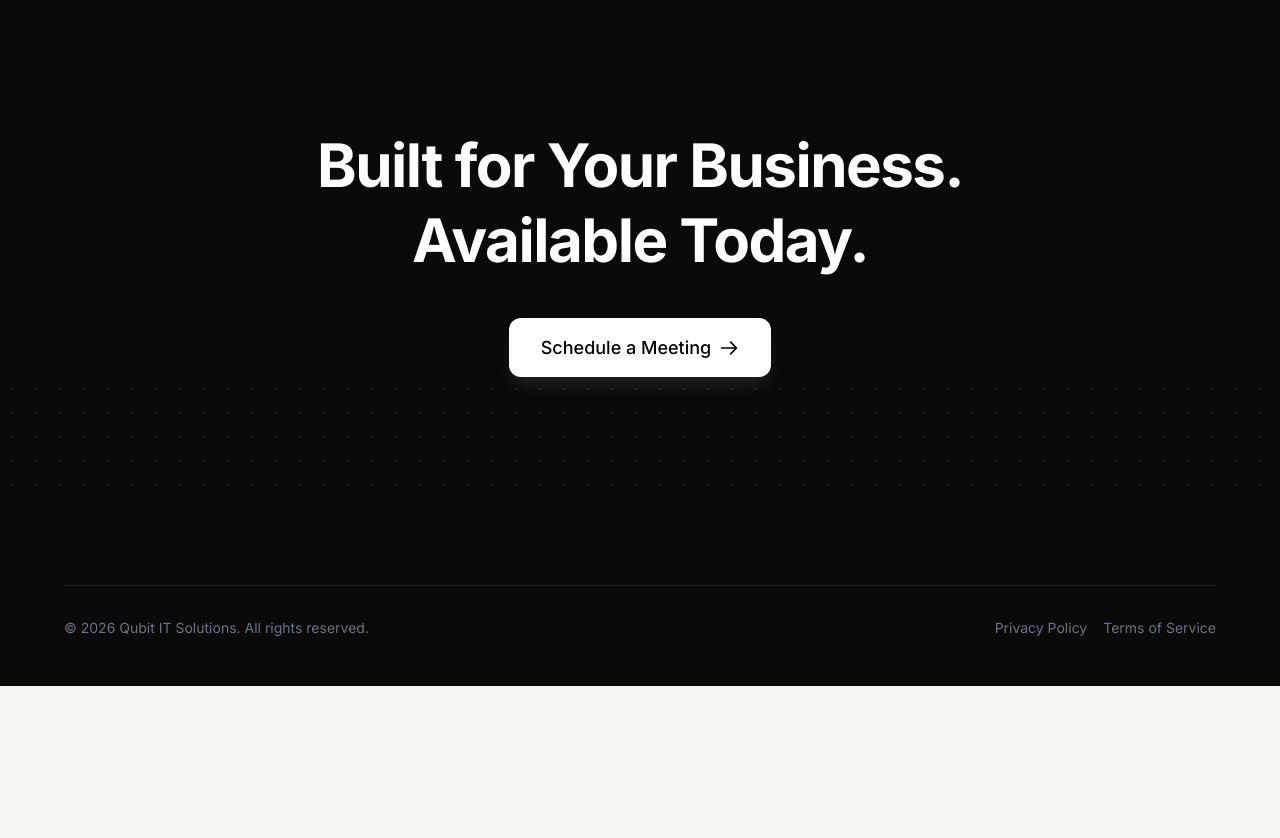
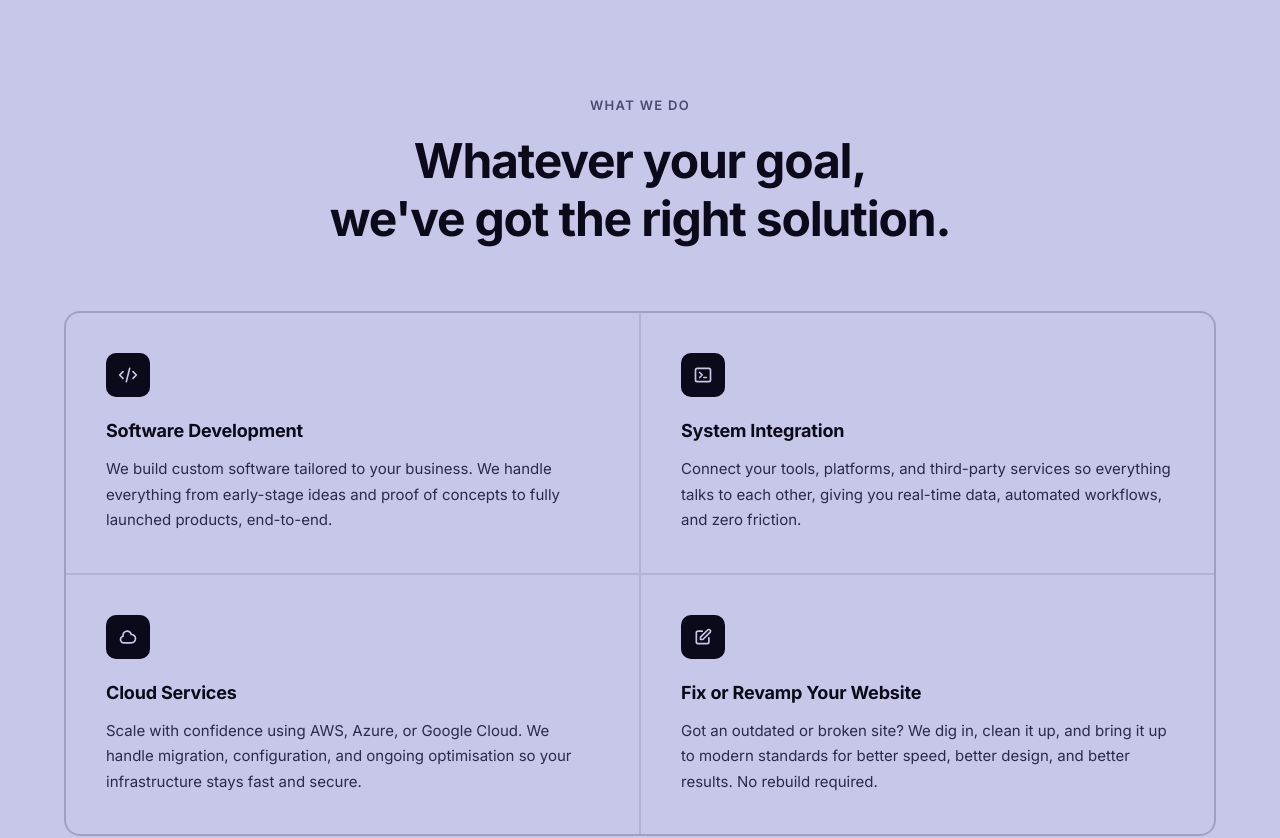
Before and after one commit to 19Kushagra0/it-solutions, a Next.js app: page / in a window 1280 px wide. Shown: the part 2580-3418 px from the top of the page. Before the commit the page ends 3266 px from the top, so only its background shows below. Built offline with nearby package versions, Linux system fonts and the light colour scheme.

Commit message:
what we do section added

```diff
--- a/src/app/page.tsx
+++ b/src/app/page.tsx
@@ -263,6 +263,75 @@ export default function Home() {
         </div>
       </section>
 
+      {/* ── Services Section ── */}
+      <section className={styles.servicesSection}>
+        <div className={styles.servicesContainer}>
+          <p className={styles.servicesEyebrow}>what we do</p>
+          <h2 className={styles.servicesTitle}>
+            Whatever your goal,<br />
+            we&apos;ve got the right solution.
+          </h2>
+          <div className={styles.servicesGrid}>
+            {/* Card 1 */}
+            <div className={styles.serviceCard}>
+              <div className={styles.serviceIcon}>
+                <svg fill="none" viewBox="0 0 24 24" stroke="currentColor" strokeWidth={2}>
+                  <path strokeLinecap="round" strokeLinejoin="round" d="M10 20l4-16m4 4l4 4-4 4M6 16l-4-4 4-4" />
+                </svg>
+              </div>
+              <h3 className={styles.serviceCardTitle}>Software Development</h3>
+              <p className={styles.serviceCardDesc}>
+                We build custom software tailored to your business. We handle
+                everything from early-stage ideas and proof of concepts to
+                fully launched products, end-to-end.
+              </p>
+            </div>
+            {/* Card 2 */}
+            <div className={styles.serviceCard}>
+              <div className={styles.serviceIcon}>
+                <svg fill="none" viewBox="0 0 24 24" stroke="currentColor" strokeWidth={2}>
+                  <path strokeLinecap="round" strokeLinejoin="round" d="M8 9l3 3-3 3m5 0h3M5 20h14a2 2 0 002-2V6a2 2 0 00-2-2H5a2 2 0 00-2 2v12a2 2 0 002 2z" />
+                </svg>
+              </div>
+              <h3 className={styles.serviceCardTitle}>System Integration</h3>
+              <p className={styles.serviceCardDesc}>
+                Connect your tools, platforms, and third-party services so
+                everything talks to each other, giving you real-time data,
+                automated workflows, and zero friction.
+              </p>
+            </div>
+            {/* Card 3 */}
+            <div className={styles.serviceCard}>
+              <div className={styles.serviceIcon}>
+                <svg fill="none" viewBox="0 0 24 24" stroke="currentColor" strokeWidth={2}>
+                  <path strokeLinecap="round" strokeLinejoin="round" d="M3 15a4 4 0 004 4h9a5 5 0 10-.1-9.999 5.002 5.002 0 10-9.78 2.096A4.001 4.001 0 003 15z" />
+                </svg>
+              </div>
+              <h3 className={styles.serviceCardTitle}>Cloud Services</h3>
+              <p className={styles.serviceCardDesc}>
+                Scale with confidence using AWS, Azure, or Google Cloud. We
+                handle migration, configuration, and ongoing optimisation so
+                your infrastructure stays fast and secure.
+              </p>
+            </div>
+            {/* Card 4 */}
+            <div className={styles.serviceCard}>
+              <div className={styles.serviceIcon}>
+                <svg fill="none" viewBox="0 0 24 24" stroke="currentColor" strokeWidth={2}>
+                  <path strokeLinecap="round" strokeLinejoin="round" d="M11 5H6a2 2 0 00-2 2v11a2 2 0 002 2h11a2 2 0 002-2v-5m-1.414-9.414a2 2 0 112.828 2.828L11.828 15H9v-2.828l8.586-8.586z" />
+                </svg>
+              </div>
+              <h3 className={styles.serviceCardTitle}>Fix or Revamp Your Website</h3>
+              <p className={styles.serviceCardDesc}>
+                Got an outdated or broken site? We dig in, clean it up, and
+                bring it up to modern standards for better speed, better design,
+                and better results. No rebuild required.
+              </p>
+            </div>
+          </div>
+        </div>
+      </section>
+
       {/* ── CTA Section ── */}
       <section className={styles.ctaSection}>
         <div className={styles.ctaContainer}>
--- a/src/styles/homepage.module.css
+++ b/src/styles/homepage.module.css
@@ -633,6 +633,122 @@
   line-height: 1.625;
 }
 
+/* ── Services Section ── */
+.servicesSection {
+  background-color: #c7c7e9;
+  padding: 6rem 4rem;
+}
+
+@media screen and (max-width: 1023px) {
+  .servicesSection {
+    padding: 5rem 2rem;
+  }
+}
+
+@media screen and (max-width: 639px) {
+  .servicesSection {
+    padding: 4rem 1.5rem;
+  }
+}
+
+.servicesContainer {
+  max-width: 80rem;
+  margin-left: auto;
+  margin-right: auto;
+}
+
+.servicesEyebrow {
+  font-size: 0.8125rem;
+  font-weight: 600;
+  text-transform: uppercase;
+  letter-spacing: 0.1em;
+  color: #4a4a72;
+  margin-bottom: 1rem;
+  text-align: center;
+}
+
+.servicesTitle {
+  font-size: 3rem;
+  font-weight: 700;
+  letter-spacing: -0.025em;
+  line-height: 1.2;
+  color: #0a0a1a;
+  margin-bottom: 4rem;
+  max-width: 42rem;
+  text-align: center;
+  margin-left: auto;
+  margin-right: auto;
+}
+
+@media screen and (max-width: 1023px) {
+  .servicesTitle {
+    font-size: 2.25rem;
+    margin-bottom: 3rem;
+  }
+}
+
+@media screen and (max-width: 639px) {
+  .servicesTitle {
+    font-size: 1.75rem;
+    text-align: center;
+    margin-left: auto;
+    margin-right: auto;
+  }
+}
+
+.servicesGrid {
+  display: grid;
+  grid-template-columns: repeat(2, 1fr);
+  gap: 2px;
+  background-color: rgba(0, 0, 20, 0.1);
+  border: 2px solid rgba(0, 0, 20, 0.1);
+  border-radius: 1rem;
+  overflow: hidden;
+}
+
+@media screen and (max-width: 767px) {
+  .servicesGrid {
+    grid-template-columns: 1fr;
+  }
+}
+
+.serviceCard {
+  background-color: #c7c7e9;
+  padding: 2.5rem;
+}
+
+.serviceIcon {
+  width: 2.75rem;
+  height: 2.75rem;
+  background-color: #0a0a1a;
+  border-radius: 0.625rem;
+  display: flex;
+  align-items: center;
+  justify-content: center;
+  margin-bottom: 1.25rem;
+  flex-shrink: 0;
+}
+
+.serviceIcon svg {
+  width: 1.25rem;
+  height: 1.25rem;
+  stroke: #c7c7e9;
+}
+
+.serviceCardTitle {
+  font-size: 1.125rem;
+  font-weight: 700;
+  color: #0a0a1a;
+  margin-bottom: 0.75rem;
+  letter-spacing: -0.01em;
+}
+
+.serviceCardDesc {
+  font-size: 0.9375rem;
+  line-height: 1.7;
+  color: #2a2a4a;
+}
+
 /* ── CTA Section ── */
 .ctaSection {
   padding-top: 8rem;
```
